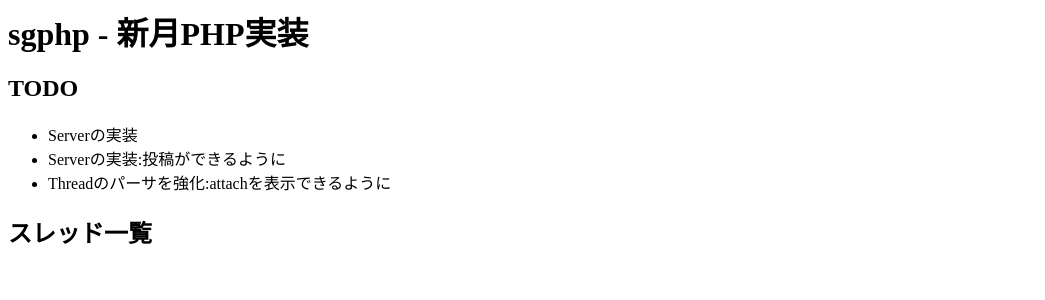
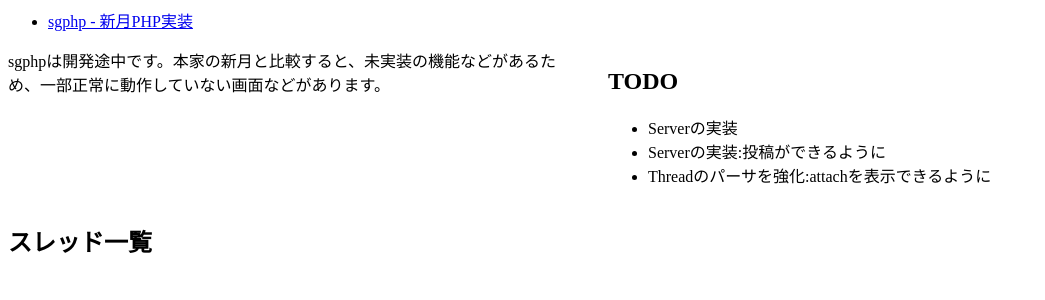
Before and after one commit to ha1t/sgphp, a PHP site: page /index.php in a window 1280 px wide. Shown: the top 300 px of the page, without its empty margins (0-1045 px from the left). Run offline with PHP 8.4, Linux system fonts and the light colour scheme.

Commit message:
注意書き追加

```diff
--- a/gateway.php
+++ b/gateway.php
@@ -31,18 +31,40 @@ header('Content-Type: text/html; charset=UTF-8');
 </script>
 </head>
 <body>
-<h1>sgphp - 新月PHP実装</h1>
-<h2>TODO</h2>
-<ul>
-  <li>Serverの実装</li>
-  <li>Serverの実装:投稿ができるように</li>
-  <li>Threadのパーサを強化:attachを表示できるように</li>
+<div class="navbar">
+  <div class="navbar-inner">
+    <div class="container">
+<ul class="nav">
+  <li>
+    <a class="brand" href="#">sgphp - 新月PHP実装</a>
+  </li>
 </ul>
+    </div>
+  </div>
+</div>
+
+<div class="row">
+  <div class="span6 alert">
+    sgphpは開発途中です。本家の新月と比較すると、未実装の機能などがあるため、一部正常に動作していない画面などがあります。
+  </div>
+  <div class="span6">
+    <h2>TODO</h2>
+    <ul>
+      <li>Serverの実装</li>
+      <li>Serverの実装:投稿ができるように</li>
+      <li>Threadのパーサを強化:attachを表示できるように</li>
+    </ul>
+  </div>
+</div>
+
+<div class="container">
 <h2>スレッド一覧</h2>
 <ul>
 <?php foreach ($items as $item): ?>
 <?php echo "<li>{$item['datetime']}&nbsp;<a href=\"thread.php/{$item['title']}\">{$item['title']}</a></li>" . PHP_EOL; ?>
 <?php endforeach; ?>
 </ul>
+</div>
+
 </body>
 </html>
```
